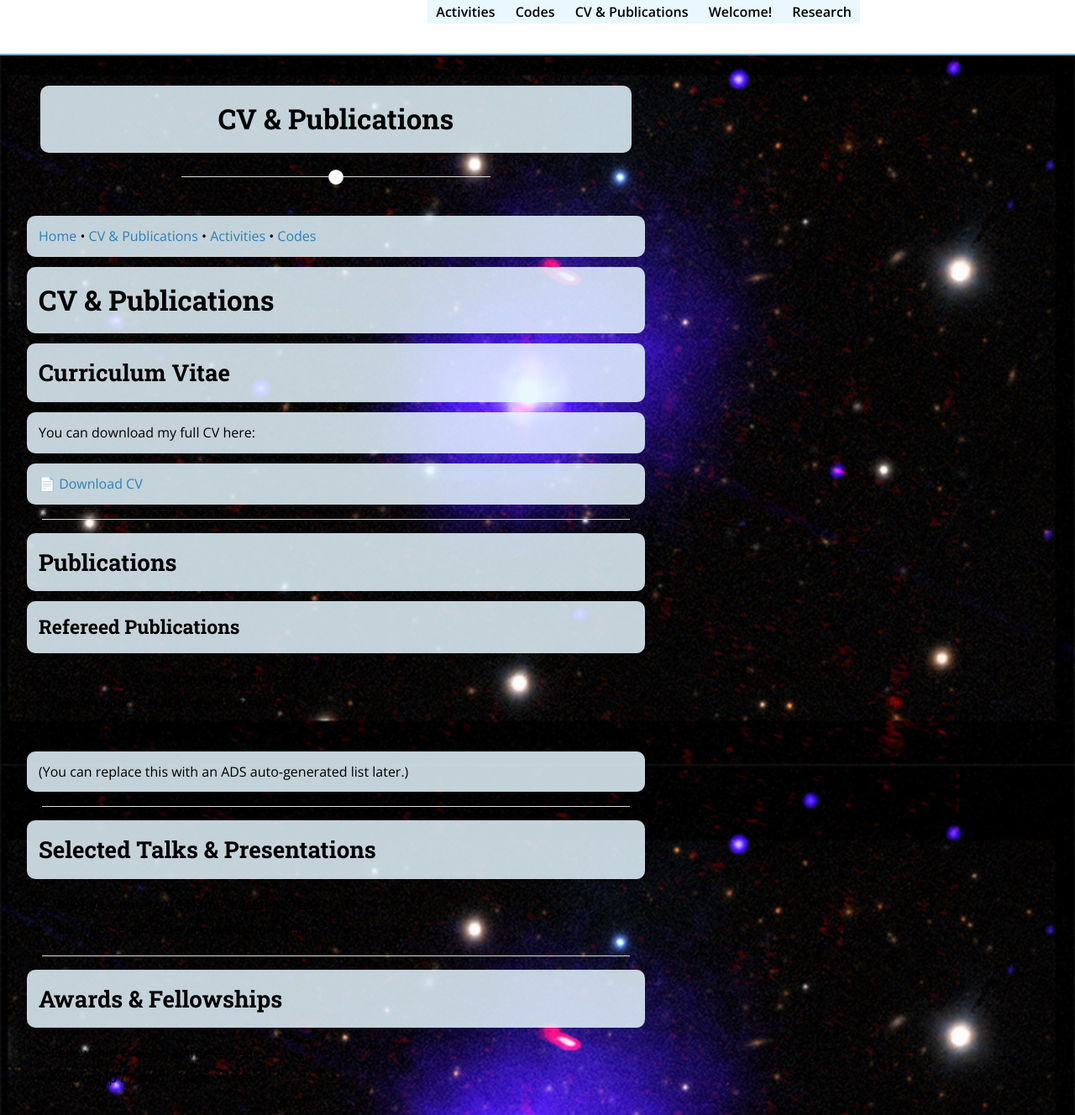
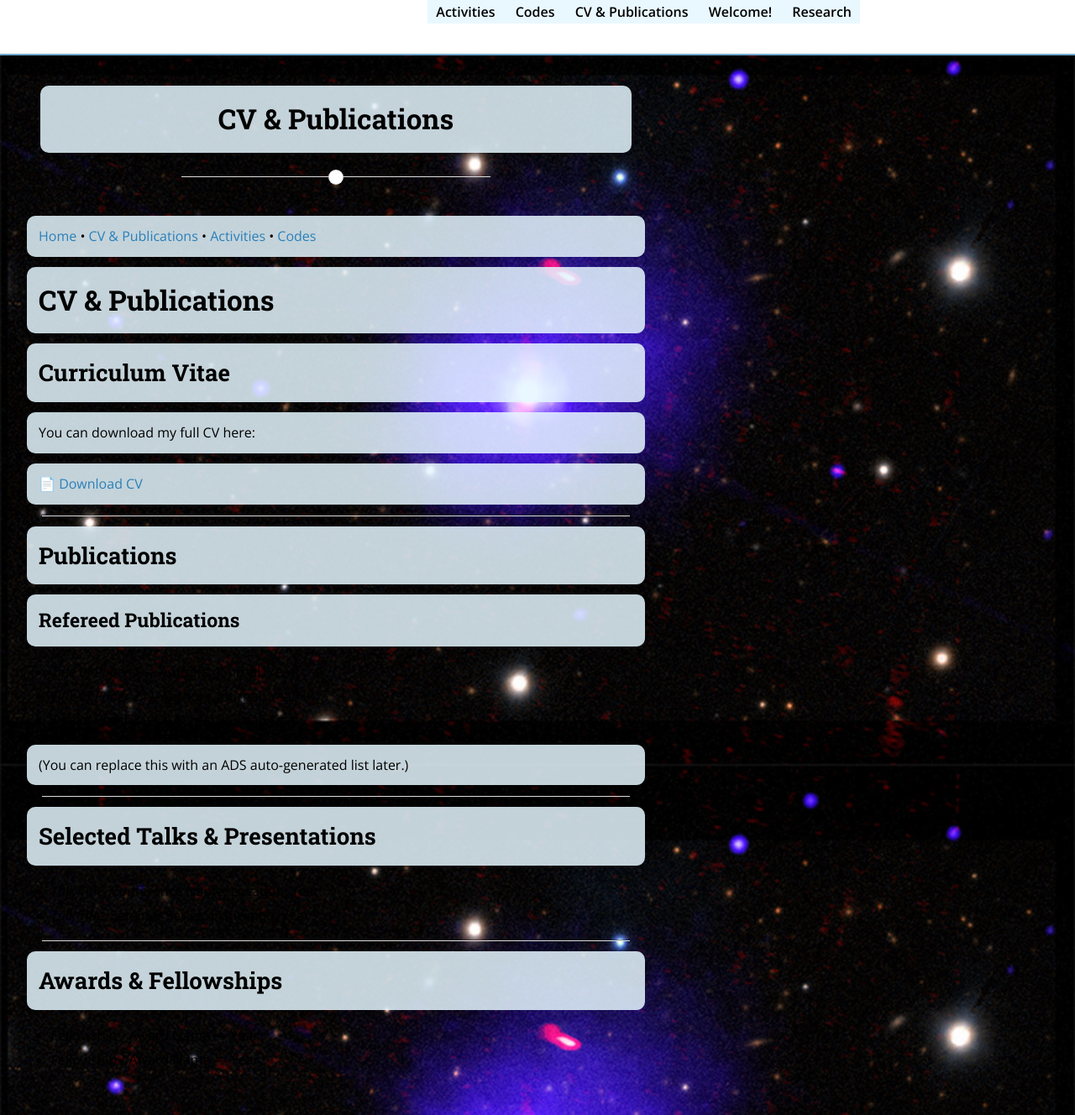
Before and after one commit to jsiskreynes-astro/jsiskreynes-astro.github.io, a Jekyll site: the page built from js/publications-cv.md, in a window 1280 px wide and 1328 px high. Shown: the whole window at 84% size. Built offline with Jekyll 4.4.1, drawn with Linux system fonts in a browser that asks for light colours; nearby versions of some CDN libraries; our own code applies the rules of GitHub Pages for plain Markdown files.

Commit message:
Update main.scss

```diff
--- a/css/main.scss
+++ b/css/main.scss
@@ -55,7 +55,7 @@ main, article, section, div {
   background: none !important;
 };
 hr {
-  margin: 16px auto;      /* reduce vertical spacing */
+  margin: 4px auto;      /* reduce vertical spacing */
   max-width: 700px;       /* keeps it aligned with your text boxes */
   border-top: 1px solid rgba(0,0,0,0.3);
 }
```
